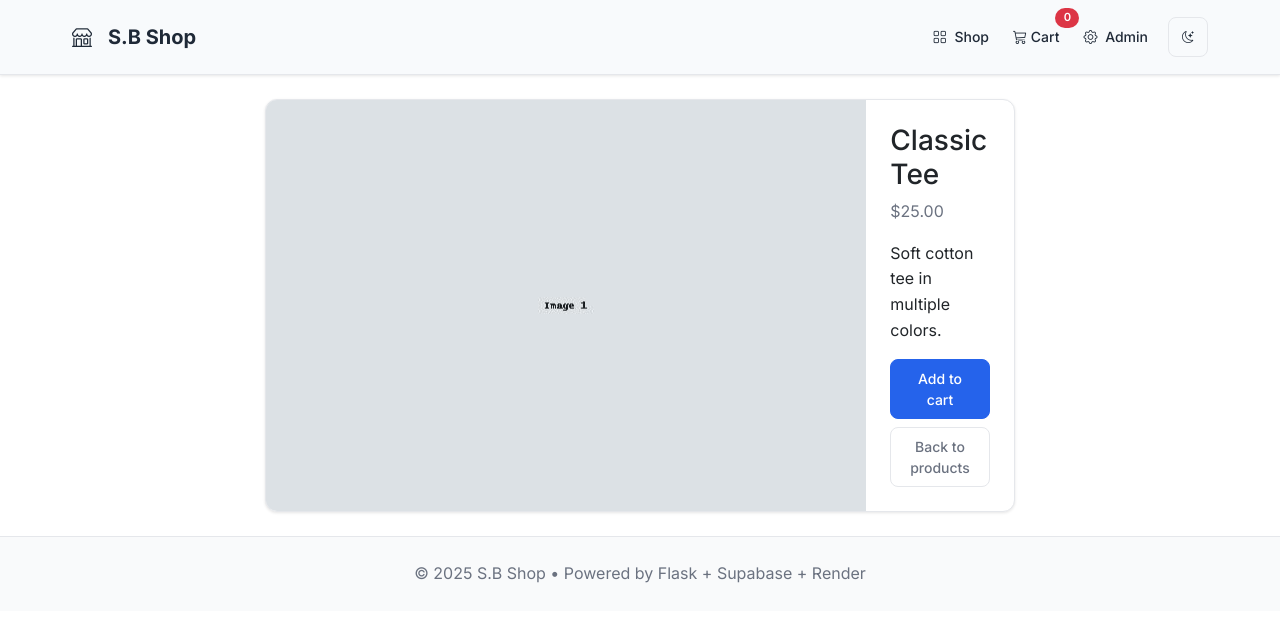
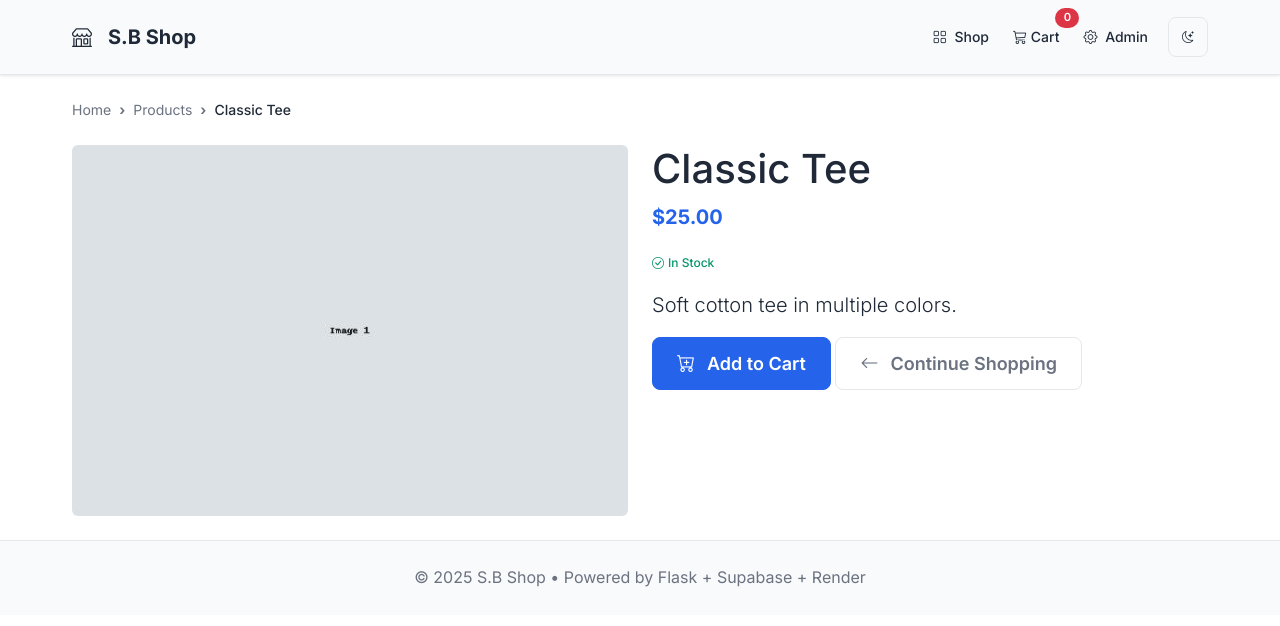
Before and after one commit to ricardobaharally001-web/take-2, a Flask app: page /product/p1001 in a window 1280 px wide. Shown: the top 626 px of the page. Run offline with Flask 3, Linux system fonts and the light colour scheme.

Commit message:
Update product_detail.html

```diff
--- a/templates/product_detail.html
+++ b/templates/product_detail.html
@@ -1,19 +1,33 @@
 {% extends "base_store.html" %}
 {% block content %}
-<div class="row justify-content-center">
-  <div class="col-12 col-md-10 col-lg-8">
-    <div class="card flex-md-row overflow-hidden">
-      <img src="{{ product.image }}" class="product-detail-img" alt="{{ product.name }}">
-      <div class="card-body d-flex flex-column">
-        <h3>{{ product.name }}</h3>
-        <p class="text-muted">${{ '%.2f'|format(product.price) }}</p>
-        <p>{{ product.description }}</p>
-        <div class="mt-auto d-grid gap-2">
-          <button class="btn btn-primary" onclick="addToCart('{{ product.id }}')">Add to cart</button>
-          <a class="btn btn-outline-secondary" href="{{ url_for('store.products') }}">Back to products</a>
+<nav aria-label="breadcrumb">
+    <ol class="breadcrumb">
+        <li class="breadcrumb-item"><a href="{{ url_for('index') }}">Home</a></li>
+        <li class="breadcrumb-item"><a href="{{ url_for('store.products') }}">Products</a></li>
+        <li class="breadcrumb-item active">{{ product.name }}</li>
+    </ol>
+</nav>
+
+<div class="row">
+    <div class="col-md-6">
+        <img src="{{ product.image }}" alt="{{ product.name }}" class="img-fluid rounded">
+    </div>
+    <div class="col-md-6">
+        <h1>{{ product.name }}</h1>
+        <p class="price-large">${{ '%.2f'|format(product.price) }}</p>
+        <p class="stock-indicator in-stock">
+            <i class="bi bi-check-circle"></i> In Stock
+        </p>
+        <p class="lead">{{ product.description }}</p>
+
+        <div class="d-grid gap-2 d-md-block">
+            <button class="btn btn-primary btn-lg" onclick="addToCart('{{ product.id }}')">
+                <i class="bi bi-cart-plus me-2"></i>Add to Cart
+            </button>
+            <a href="{{ url_for('store.products') }}" class="btn btn-outline-secondary btn-lg">
+                <i class="bi bi-arrow-left me-2"></i>Continue Shopping
+            </a>
         </div>
-      </div>
     </div>
-  </div>
 </div>
 {% endblock %}
```
